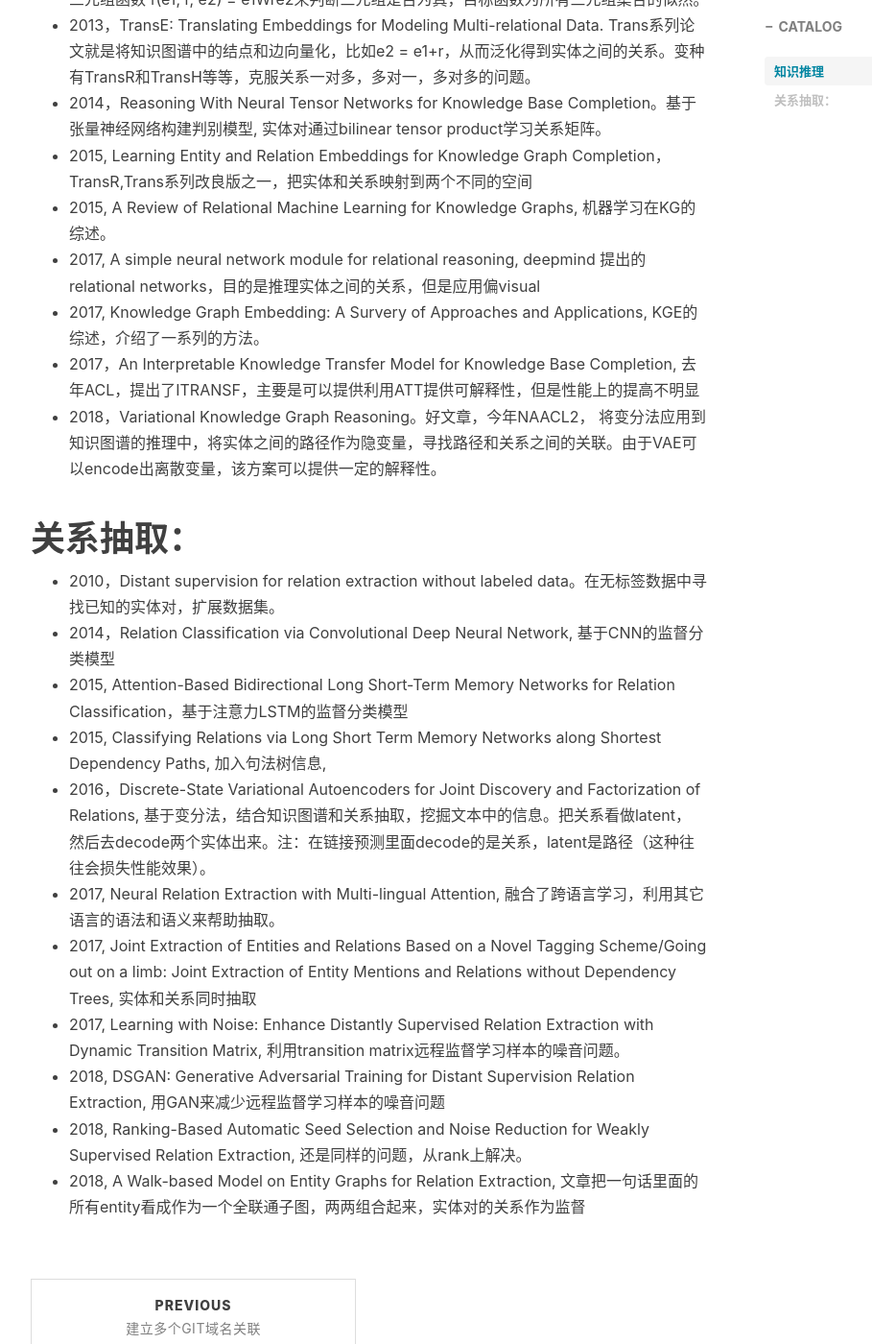
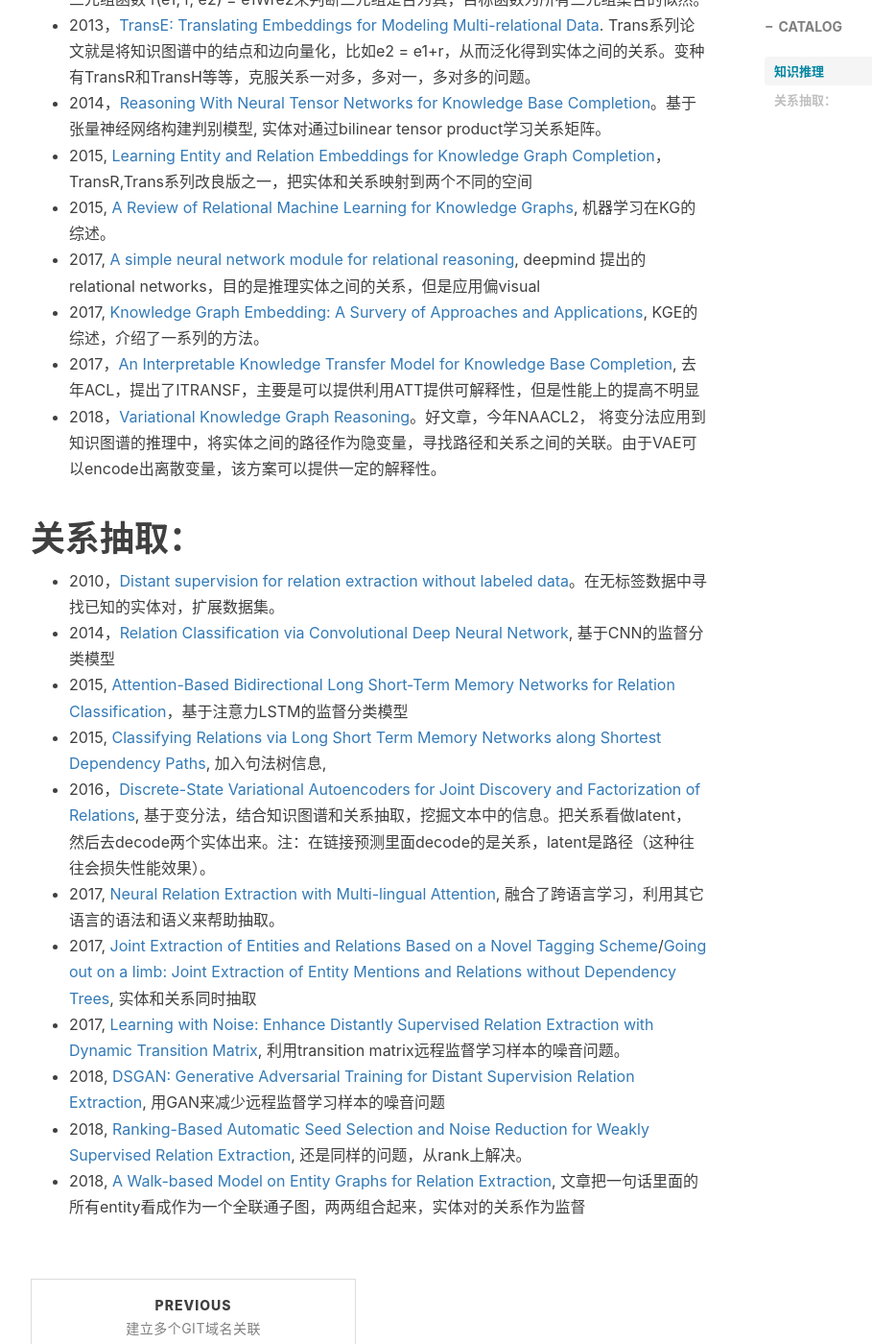
Before and after one commit to yutong2021/yutong2021.github.io, a Jekyll site: the page built from _posts/2019-09-16-知识图谱论文推荐.markdown, in a window 1280 px wide and 1400 px high, scrolled down 784 px. Shown: the whole window at 96% size, without its empty margins (233-1142 px from the left). Built offline with Jekyll 4.4.1, drawn with Linux system fonts in a browser that asks for light colours; nearby versions of some CDN libraries; comment, search, counter and statistics services are not loaded; some of the changed lines change nothing that is shown; some of the changed text lies outside the part shown.

Commit message:
blog:知识图谱论文推荐

```diff
--- a/_posts/2019-09-16-知识图谱论文推荐.markdown
+++ b/_posts/2019-09-16-知识图谱论文推荐.markdown
@@ -13,27 +13,26 @@ tags:
 > 学海无涯苦作舟，独居深山老林中
 
 # 知识推理
-- 2010，PRA：Relational retrieval using a combination of path-constrained random walks, Machine Learning. 将图谱中的路径做为特征，构建路径的关系分类模型。
-- 2011，RESCAL: A three-way model for collective learning on multi-relational data。构建三元组函数 f(e1, r, e2) = e1Wre2来判断三元组是否为真，目标函数为所有三元组集合的似然。
-- 2013，TransE: Translating Embeddings for Modeling Multi-relational Data. Trans系列论文就是将知识图谱中的结点和边向量化，比如e2 = e1+r，从而泛化得到实体之间的关系。变种有TransR和TransH等等，克服关系一对多，多对一，多对多的问题。
-- 2014，Reasoning With Neural Tensor Networks for Knowledge Base Completion。基于张量神经网络构建判别模型, 实体对通过bilinear tensor product学习关系矩阵。
-- 2015, Learning Entity and Relation Embeddings for Knowledge Graph Completion，TransR,Trans系列改良版之一，把实体和关系映射到两个不同的空间
-- 2015, A Review of Relational Machine Learning for Knowledge Graphs, 机器学习在KG的综述。
-- 2017, A simple neural network module for relational reasoning, deepmind 提出的relational networks，目的是推理实体之间的关系，但是应用偏visual
-- 2017, Knowledge Graph Embedding: A Survery of Approaches and Applications, KGE的综述，介绍了一系列的方法。
-- 2017，An Interpretable Knowledge Transfer Model
-for Knowledge Base Completion, 去年ACL，提出了ITRANSF，主要是可以提供利用ATT提供可解释性，但是性能上的提高不明显
-- 2018，Variational Knowledge Graph Reasoning。好文章，今年NAACL2， 将变分法应用到知识图谱的推理中，将实体之间的路径作为隐变量，寻找路径和关系之间的关联。由于VAE可以encode出离散变量，该方案可以提供一定的解释性。
+- 2010，[PRA：Relational retrieval using a combination of path-constrained random walks](https://www.cs.cmu.edu/~wcohen/postscript/ecml-2010-ni.pdf), Machine Learning. 将图谱中的路径做为特征，构建路径的关系分类模型。
+- 2011，[RESCAL: A three-way model for collective learning on multi-relational data](http://www.icml-2011.org/papers/438_icmlpaper.pdf)。构建三元组函数 f(e1, r, e2) = e1Wre2来判断三元组是否为真，目标函数为所有三元组集合的似然。
+- 2013，[TransE: Translating Embeddings for Modeling Multi-relational Data](http://papers.nips.cc/paper/5071-translating-embeddings-for-modeling-multi-relational-data.pdf). Trans系列论文就是将知识图谱中的结点和边向量化，比如e2 = e1+r，从而泛化得到实体之间的关系。变种有TransR和TransH等等，克服关系一对多，多对一，多对多的问题。
+- 2014，[Reasoning With Neural Tensor Networks for Knowledge Base Completion](https://nlp.stanford.edu/pubs/SocherChenManningNg_NIPS2013.pdf)。基于张量神经网络构建判别模型, 实体对通过bilinear tensor product学习关系矩阵。
+- 2015, [Learning Entity and Relation Embeddings for Knowledge Graph Completion](https://www.aaai.org/ocs/index.php/AAAI/AAAI15/paper/viewFile/9571/9523)，TransR,Trans系列改良版之一，把实体和关系映射到两个不同的空间
+- 2015, [A Review of Relational Machine Learning for Knowledge Graphs](https://arxiv.org/pdf/1503.00759), 机器学习在KG的综述。
+- 2017, [A simple neural network module for relational reasoning](https://pdfs.semanticscholar.org/b735/5be90cbe1d59e128e155c9a4f0be2ef20990.pdf), deepmind 提出的relational networks，目的是推理实体之间的关系，但是应用偏visual
+- 2017, [Knowledge Graph Embedding: A Survery of Approaches and Applications](https://persagen.com/files/misc/Wang2017Knowledge.pdf), KGE的综述，介绍了一系列的方法。
+- 2017，[An Interpretable Knowledge Transfer Model for Knowledge Base Completion](https://www.semanticscholar.org/paper/An-Interpretable-Knowledge-Transfer-Model-for-Base-Xie-Ma/226756461524d661c566812694a648ff7aad02cb), 去年ACL，提出了ITRANSF，主要是可以提供利用ATT提供可解释性，但是性能上的提高不明显
+- 2018，[Variational Knowledge Graph Reasoning](https://www.aclweb.org/anthology/N18-1165)。好文章，今年NAACL2， 将变分法应用到知识图谱的推理中，将实体之间的路径作为隐变量，寻找路径和关系之间的关联。由于VAE可以encode出离散变量，该方案可以提供一定的解释性。
 
 # 关系抽取：
-- 2010，Distant supervision for relation extraction without labeled data。在无标签数据中寻找已知的实体对，扩展数据集。
-- 2014，Relation Classification via Convolutional Deep Neural Network, 基于CNN的监督分类模型
-- 2015, Attention-Based Bidirectional Long Short-Term Memory Networks for Relation Classification，基于注意力LSTM的监督分类模型
-- 2015, Classifying Relations via Long Short Term Memory Networks along Shortest Dependency Paths, 加入句法树信息,
-- 2016，Discrete-State Variational Autoencoders for Joint Discovery and Factorization of Relations, 基于变分法，结合知识图谱和关系抽取，挖掘文本中的信息。把关系看做latent， 然后去decode两个实体出来。注：在链接预测里面decode的是关系，latent是路径（这种往往会损失性能效果）。
-- 2017, Neural Relation Extraction with Multi-lingual Attention, 融合了跨语言学习，利用其它语言的语法和语义来帮助抽取。
-- 2017, Joint Extraction of Entities and Relations Based on a Novel Tagging Scheme/Going out on a limb: Joint Extraction of Entity Mentions and Relations without Dependency Trees, 实体和关系同时抽取
-- 2017, Learning with Noise: Enhance Distantly Supervised Relation Extraction with Dynamic Transition Matrix, 利用transition matrix远程监督学习样本的噪音问题。
-- 2018, DSGAN: Generative Adversarial Training for Distant Supervision Relation Extraction, 用GAN来减少远程监督学习样本的噪音问题
-- 2018, Ranking-Based Automatic Seed Selection and Noise Reduction for Weakly Supervised Relation Extraction, 还是同样的问题，从rank上解决。
-- 2018, A Walk-based Model on Entity Graphs for Relation Extraction, 文章把一句话里面的所有entity看成作为一个全联通子图，两两组合起来，实体对的关系作为监督
+- 2010，[Distant supervision for relation extraction without labeled data](https://aclweb.org/anthology/P09-1113)。在无标签数据中寻找已知的实体对，扩展数据集。
+- 2014，[Relation Classification via Convolutional Deep Neural Network](https://aclweb.org/anthology/C14-1220), 基于CNN的监督分类模型
+- 2015, [Attention-Based Bidirectional Long Short-Term Memory Networks for Relation Classification](https://www.aclweb.org/anthology/P16-2034)，基于注意力LSTM的监督分类模型
+- 2015, [Classifying Relations via Long Short Term Memory Networks along Shortest Dependency Paths](https://aclweb.org/anthology/D15-1206), 加入句法树信息,
+- 2016，[Discrete-State Variational Autoencoders for Joint Discovery and Factorization of Relations](http://ivan-titov.org/papers/tacl16diego.pdf), 基于变分法，结合知识图谱和关系抽取，挖掘文本中的信息。把关系看做latent， 然后去decode两个实体出来。注：在链接预测里面decode的是关系，latent是路径（这种往往会损失性能效果）。
+- 2017, [Neural Relation Extraction with Multi-lingual Attention](http://nlp.csai.tsinghua.edu.cn/~lyk/publications/acl2017_mnre.pdf), 融合了跨语言学习，利用其它语言的语法和语义来帮助抽取。
+- 2017, [Joint Extraction of Entities and Relations Based on a Novel Tagging Scheme](https://www.ijcai.org/proceedings/2018/0620.pdf)/[Going out on a limb: Joint Extraction of Entity Mentions and Relations without Dependency Trees](https://pdfs.semanticscholar.org/bbbd/45338fbd85b0bacf23918bb77107f4cfb69e.pdf), 实体和关系同时抽取
+- 2017, [Learning with Noise: Enhance Distantly Supervised Relation Extraction with Dynamic Transition Matrix](http://www.lancaster.ac.uk/staff/wangz3/publications/acl17.pdf), 利用transition matrix远程监督学习样本的噪音问题。
+- 2018, [DSGAN: Generative Adversarial Training for Distant Supervision Relation Extraction](https://www.aclweb.org/anthology/P18-1046), 用GAN来减少远程监督学习样本的噪音问题
+- 2018, [Ranking-Based Automatic Seed Selection and Noise Reduction for Weakly Supervised Relation Extraction](https://www.aclweb.org/anthology/P18-2015), 还是同样的问题，从rank上解决。
+- 2018, [A Walk-based Model on Entity Graphs for Relation Extraction](https://www.aclweb.org/anthology/P18-2014), 文章把一句话里面的所有entity看成作为一个全联通子图，两两组合起来，实体对的关系作为监督
```
